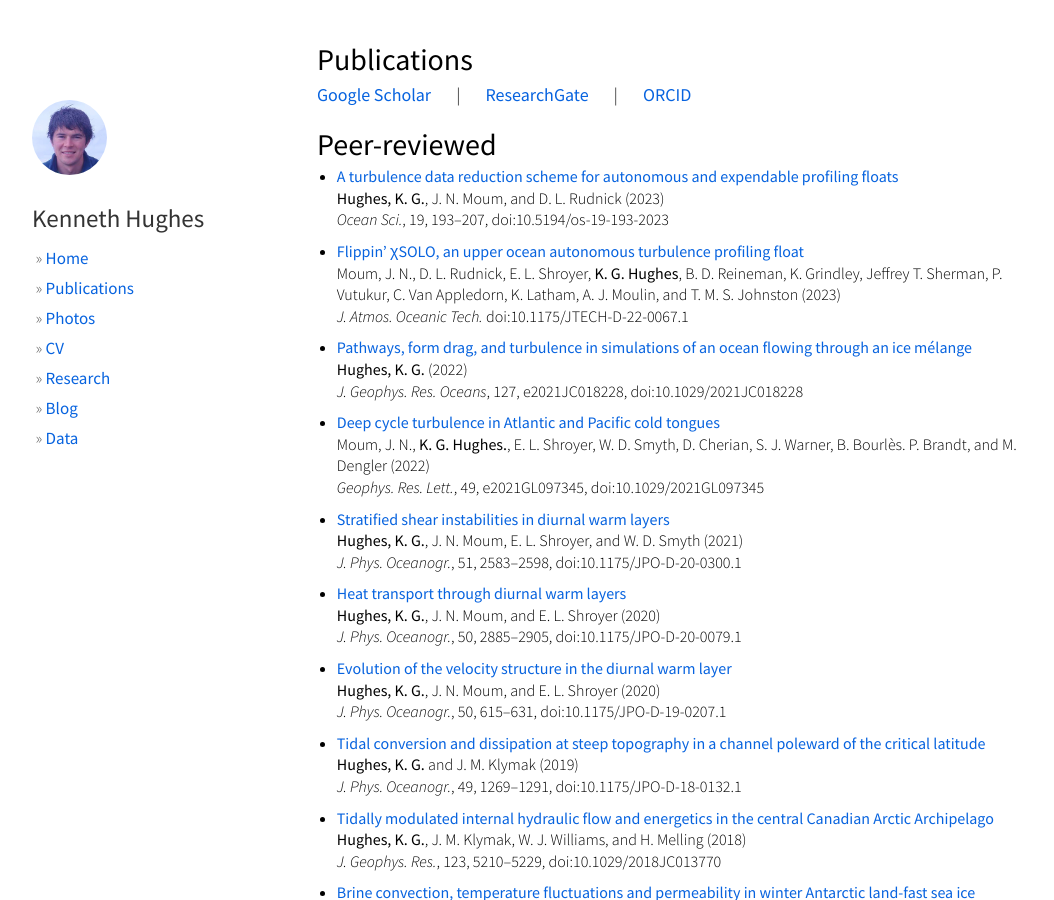
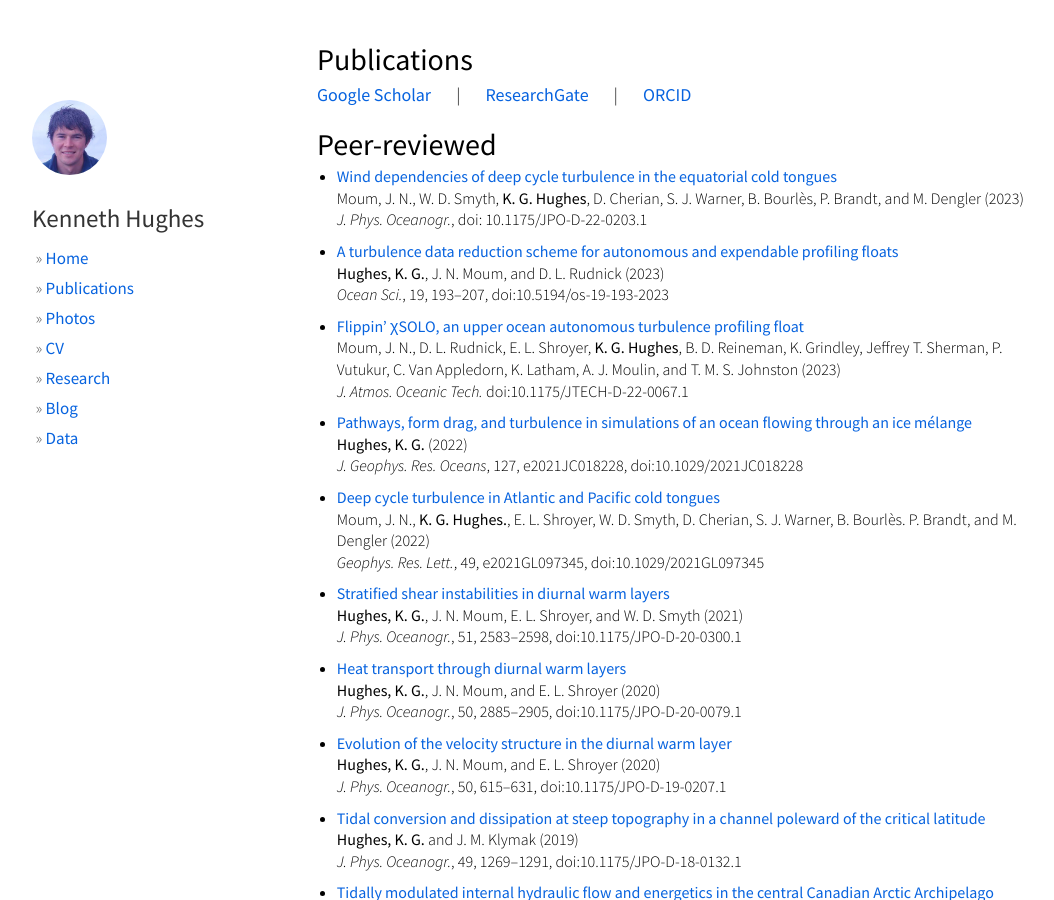
Before and after one commit to hugke729/hugke729.github.io, a Jekyll site: the page built from publications/index.md, in a window 1280 px wide and 900 px high. Shown: the whole window, without its empty margins (53-1107 px from the left). Built offline with Jekyll 4.4.1, drawn with Linux system fonts in a browser that asks for light colours; nearby versions of some CDN libraries.

Commit message:
Add JPO wind dependencies paper

```diff
--- a/publications/index.md
+++ b/publications/index.md
@@ -11,8 +11,12 @@ css: publications
 
 ## Peer-reviewed
 
+* [Wind dependencies of deep cycle turbulence in the equatorial cold tongues][pr17]
+Moum, J. N., W. D. Smyth, __K. G. Hughes__, D. Cherian, S. J. Warner, B. Bourlès, P. Brandt, and M. Dengler (2023)
+*J. Phys. Oceanogr.*, doi: 10.1175/JPO-D-22-0203.1
+
 * [A turbulence data reduction scheme for autonomous and expendable profiling floats][pr15]
-__Hughes, K. G.__, J. N. Moum, and D. L. Rudnick  (2023)
+__Hughes, K. G.__, J. N. Moum, and D. L. Rudnick (2023)
 *Ocean Sci.*, 19, 193–207, doi:10.5194/os-19-193-2023
 
 * [Flippin' χSOLO, an upper ocean autonomous turbulence profiling float][pr16]
```
Also changed, not shown: other parts of publications/index.md (+1 -0 lines).
